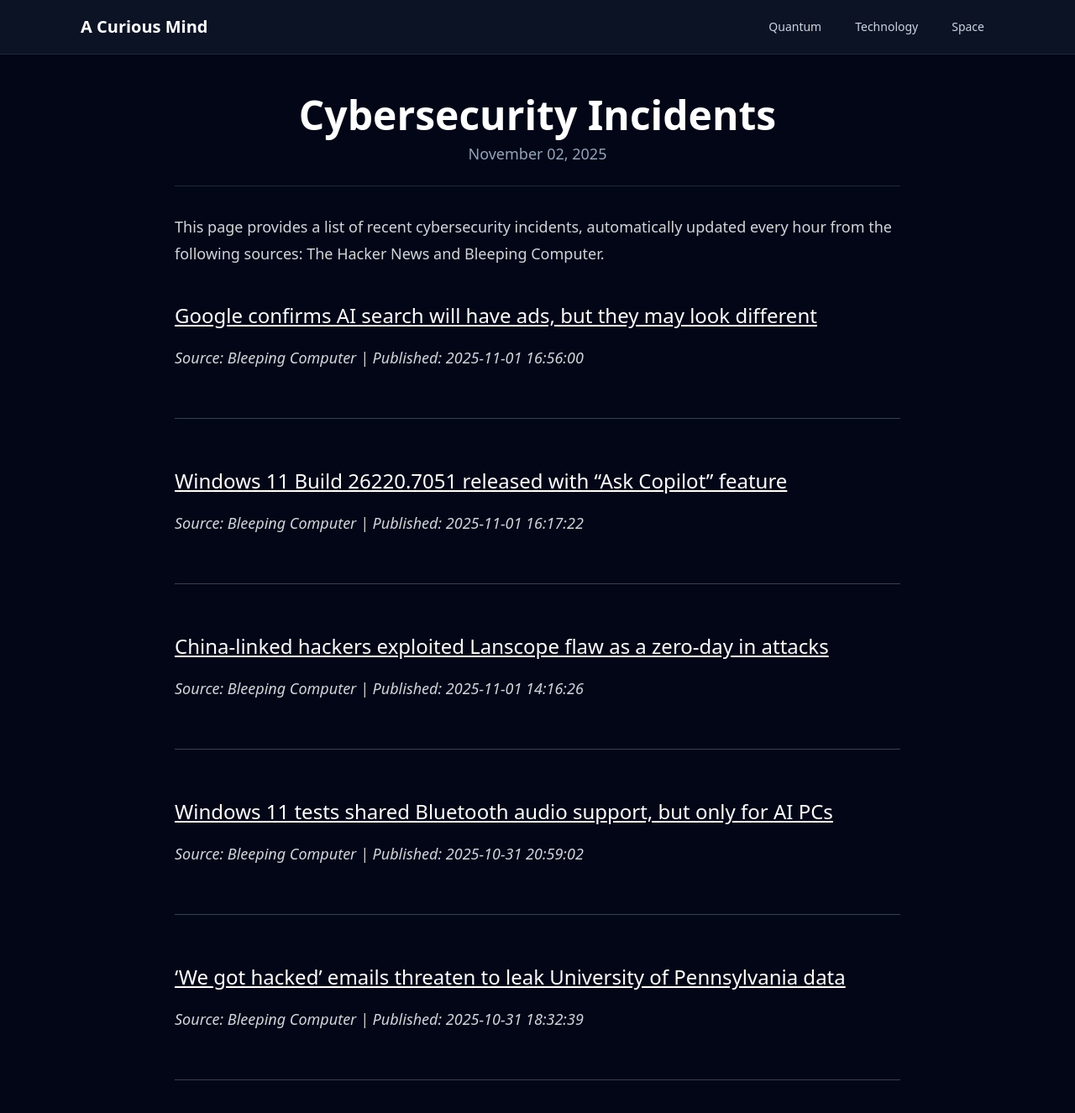
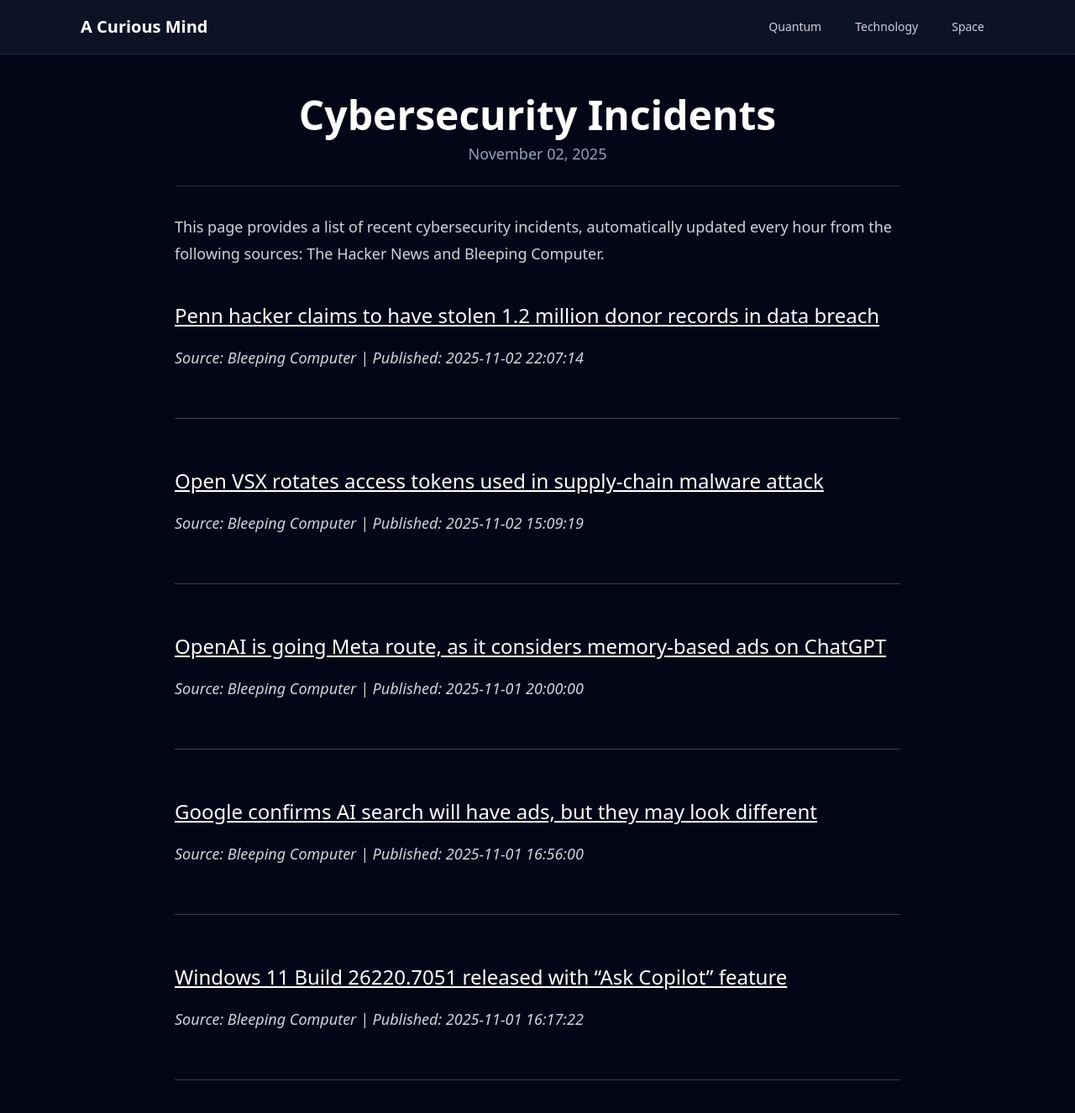
Before and after one commit to onehl7/onehl7.github.io, a Jekyll site: the page built from _posts/2025-11-02-cybersecurity-incidents.md, in a window 1280 px wide and 1400 px high. Shown: the top 1326 px of the window at 84% size. Built offline with Jekyll 4.4.1, drawn with Linux system fonts in a browser that asks for light colours; nearby versions of some CDN libraries.

Commit message:
Update news data

```diff
--- a/_data/news.json
+++ b/_data/news.json
@@ -1,4 +1,22 @@
 [
+  {
+    "source": "Bleeping Computer",
+    "title": "Penn hacker claims to have stolen 1.2 million donor records in data breach",
+    "link": "https://www.bleepingcomputer.com/news/security/university-of-pennsylvania-hacker-claims-1.2-million-donor-data-breach/",
+    "published": "2025-11-02 22:07:14"
+  },
+  {
+    "source": "Bleeping Computer",
+    "title": "Open VSX rotates access tokens used in supply-chain malware attack",
+    "link": "https://www.bleepingcomputer.com/news/security/open-vsx-rotates-tokens-used-in-supply-chain-malware-attack/",
+    "published": "2025-11-02 15:09:19"
+  },
+  {
+    "source": "Bleeping Computer",
+    "title": "OpenAI is going Meta route, as it considers memory-based ads on ChatGPT",
+    "link": "https://www.bleepingcomputer.com/news/artificial-intelligence/openai-is-going-meta-route-as-it-considers-memory-based-ads-on-chatgpt/",
+    "published": "2025-11-01 20:00:00"
+  },
   {
     "source": "Bleeping Computer",
     "title": "Google confirms AI search will have ads, but they may look different",
@@ -10,23 +28,5 @@
     "title": "Windows 11 Build 26220.7051 released with \u201cAsk Copilot\u201d feature",
     "link": "https://www.bleepingcomputer.com/news/microsoft/windows-11-build-262207051-released-with-ask-copilot-feature/",
     "published": "2025-11-01 16:17:22"
-  },
-  {
-    "source": "Bleeping Computer",
-    "title": "China-linked hackers exploited Lanscope flaw as a zero-day in attacks",
-    "link": "https://www.bleepingcomputer.com/news/security/china-linked-hackers-exploited-lanscope-flaw-as-a-zero-day-in-attacks/",
-    "published": "2025-11-01 14:16:26"
-  },
-  {
-    "source": "Bleeping Computer",
-    "title": "Windows 11 tests shared Bluetooth audio support, but only for AI PCs",
-    "link": "https://www.bleepingcomputer.com/news/microsoft/windows-11-tests-shared-bluetooth-audio-support-but-only-for-ai-pcs/",
-    "published": "2025-10-31 20:59:02"
-  },
-  {
-    "source": "Bleeping Computer",
-    "title": "\u2018We got hacked\u2019 emails threaten to leak University of Pennsylvania data",
-    "link": "https://www.bleepingcomputer.com/news/security/offensive-we-got-hacked-emails-sent-in-penn-security-incident/",
-    "published": "2025-10-31 18:32:39"
   }
 ]
```
